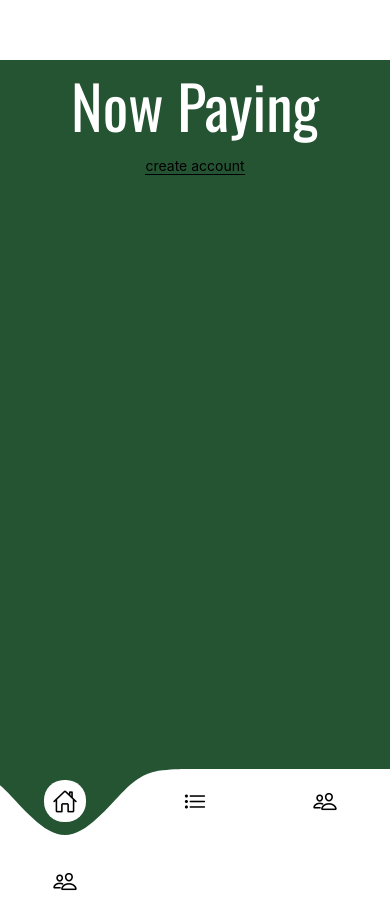
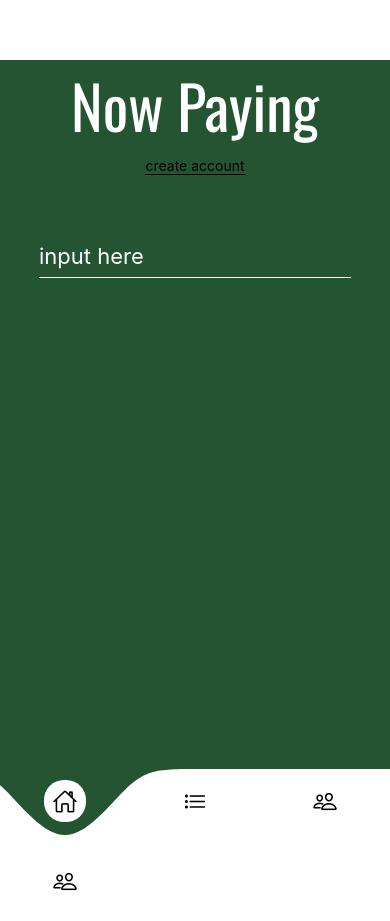
Before and after one commit to seanbb88/ReactNativeSharedUI, a React Native app: screen / in a window 390 px wide. Built offline with nearby package versions, Linux system fonts and the light colour scheme.

Commit message:
custom input

```diff
--- a/App.tsx
+++ b/App.tsx
@@ -9,7 +9,7 @@ import Iconicons from '@expo/vector-icons/Ionicons'
 // AVAILABLE COMPONENTS - HIDE/SHOW BY COMMENTING THEM OUT
 import AppButton from './components/Button/Button';
 import { AppTitle, ApplicationLoader, FullScreenLoader, PaqeLoader } from './components';
-import { TabBar, FadeView, LiquidSwipe } from './animations';
+import { TabBar, FadeView, LiquidSwipe, CustomInput } from './animations';
 
 
 
@@ -35,6 +35,7 @@ let customFonts = {
 
 export default function App() {
   const [fontsLoaded, setFontsLoaded] = useState(false);
+  const [inputValue, setInputValue] = useState('');
 
   useEffect(() => {
     async function loadFonts() {
@@ -72,6 +73,15 @@ export default function App() {
 
         <AppButton optionalStyling={{ alignSelf: 'center' }} text="create account" onPress={() => { }} buttonStyle={{ textColor: "black", isLink: true }} />
 
+        <View style={{ marginTop: 60, flex: 1, width: '80%' }}>
+          <CustomInput
+            placeholder='input here'
+            value={inputValue}
+            onChangeText={(text) => setInputValue(text)}
+          />
+        </View>
+
+
         {/* <LiquidSwipe /> */}
 
         {/* LOADERS */}
--- a/animations/index.ts
+++ b/animations/index.ts
@@ -2,5 +2,6 @@ import { FadeView } from './fade/FadeView'
 import SwipeableList from './lists/SwipableList'
 import { LiquidSwipe } from './toggle/LiquidSwipe'
 import TabBar from './tabs/Tabs'
+import { CustomInput } from './input/CustomInput'
 
-export { FadeView, SwipeableList, LiquidSwipe, TabBar }
+export { FadeView, SwipeableList, LiquidSwipe, TabBar, CustomInput }
--- /dev/null
+++ b/animations/input/CustomInput.tsx
@@ -0,0 +1,77 @@
+import React, { useState } from 'react';
+import { View, TextInput, StyleSheet, Animated, Easing, ViewStyle } from 'react-native';
+
+interface CustomInputProps {
+    placeholder: string;
+    value: string;
+    optionalStyling?: ViewStyle;
+    inputColor?: string;
+    onChangeText: (text: string) => void;
+}
+
+export const CustomInput = ({ placeholder, value, optionalStyling, inputColor = 'white', onChangeText }: CustomInputProps) => {
+    const [isFocused, setIsFocused] = useState(false);
+    const labelPosition = new Animated.Value(isFocused || value !== "" ? 38 : 0);
+
+    const handleInputFocus = () => {
+        setIsFocused(true);
+        Animated.timing(labelPosition, {
+            toValue: 38,
+            duration: 10000,
+            easing: Easing.ease,
+            useNativeDriver: false,
+        }).start();
+    };
+
+    const handleInputBlur = () => {
+        setIsFocused(false);
+        if (value === "") { // Check if the input is empty when blurring
+            Animated.timing(labelPosition, {
+                toValue: 0,
+                duration: 10000,
+                easing: Easing.ease,
+                useNativeDriver: false,
+            }).start();
+        }
+    };
+
+    return (
+        <View style={optionalStyling}>
+            <Animated.Text
+                style={[
+                    styles.label,
+                    {
+                        top: labelPosition,
+                        color: inputColor
+                    },
+                ]}
+            >
+                {placeholder}
+            </Animated.Text>
+            <TextInput
+                placeholder=""
+                value={value}
+                onChangeText={onChangeText}
+                onFocus={handleInputFocus}
+                onBlur={handleInputBlur}
+                style={[styles.input, { color: inputColor, borderBottomColor: inputColor }]}
+            />
+        </View>
+    );
+};
+
+const styles = StyleSheet.create({
+    label: {
+        position: 'absolute',
+        left: -5,
+        fontSize: 22,
+        paddingHorizontal: 5,
+    },
+    input: {
+        fontSize: 22,
+        padding: 4,
+        borderBottomWidth: 1,
+    },
+});
+
+export default CustomInput;
```
